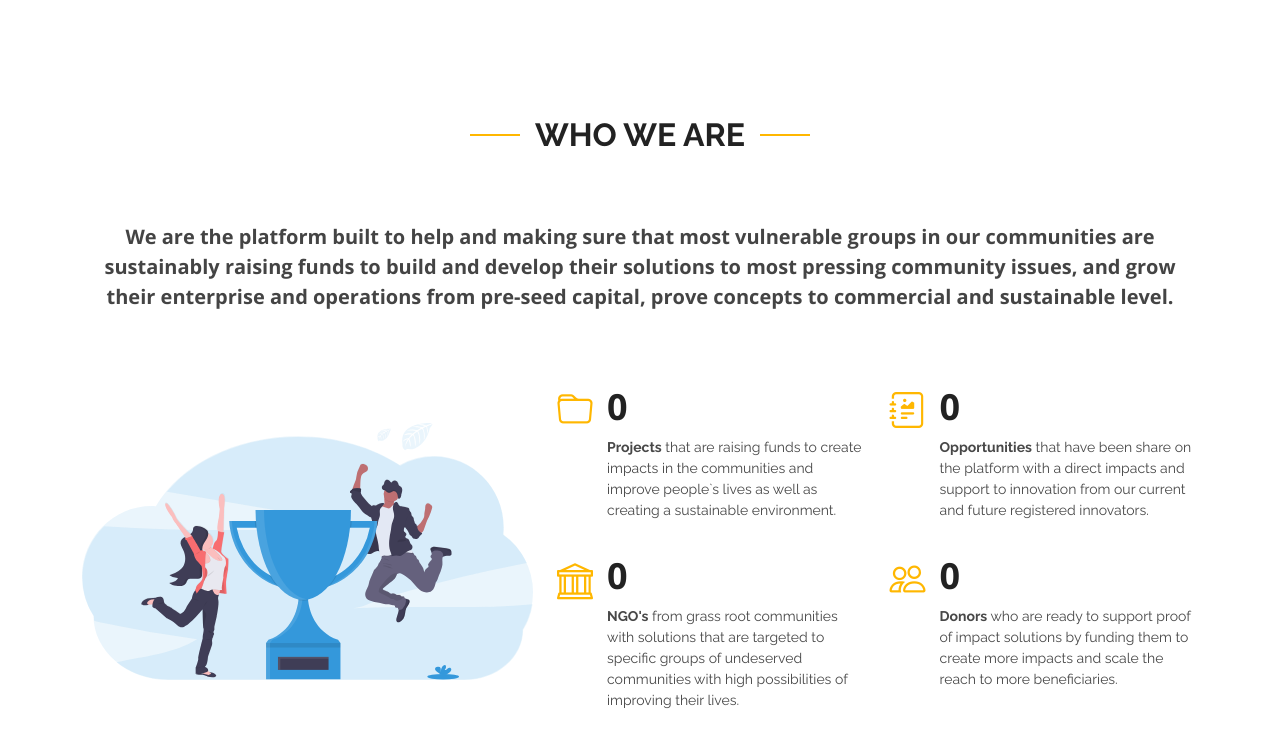
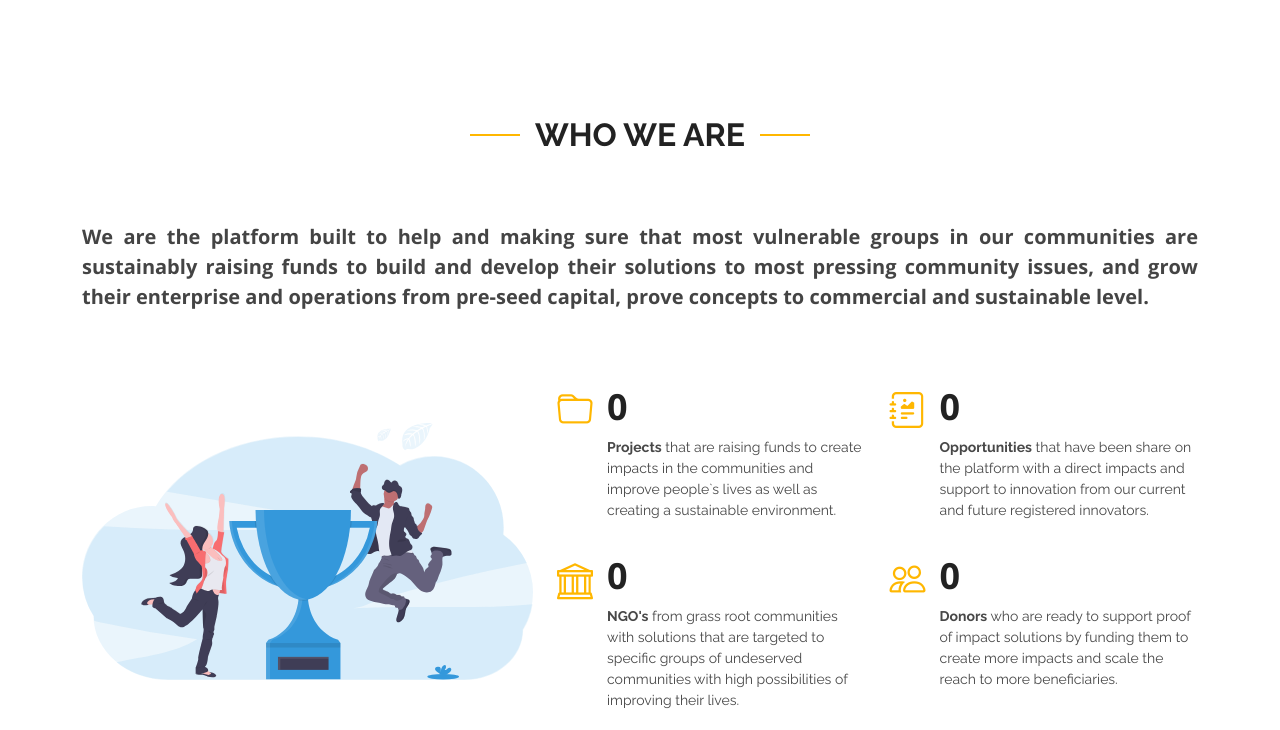
Before and after one commit to isayaeli/crowdfundr, a Django app: page / in a window 1280 px wide. Shown: the part 1161-1891 px from the top of the page. Run offline with Django 3.2, Linux system fonts and the light colour scheme; data that the repository does not hold is empty; some libraries are stand-ins or nearby versions.

Commit message:
justified texts

```diff
--- a/templates/home/home.html
+++ b/templates/home/home.html
@@ -148,7 +148,7 @@
                 <div class="section-title" data-aos="fade-up">
                 </div>
                 <center>
-                  <p style="font-size: 20px; font-weight:bold;" >
+                  <p style="font-size: 20px; font-weight:bold; text-align: justify;" >
                     We are the platform built to help and making sure that most vulnerable groups in our
                     communities are sustainably raising funds to build and develop their solutions to most pressing community issues,
                      and grow their enterprise and operations from pre-seed capital, prove concepts  to commercial and sustainable level.
```
